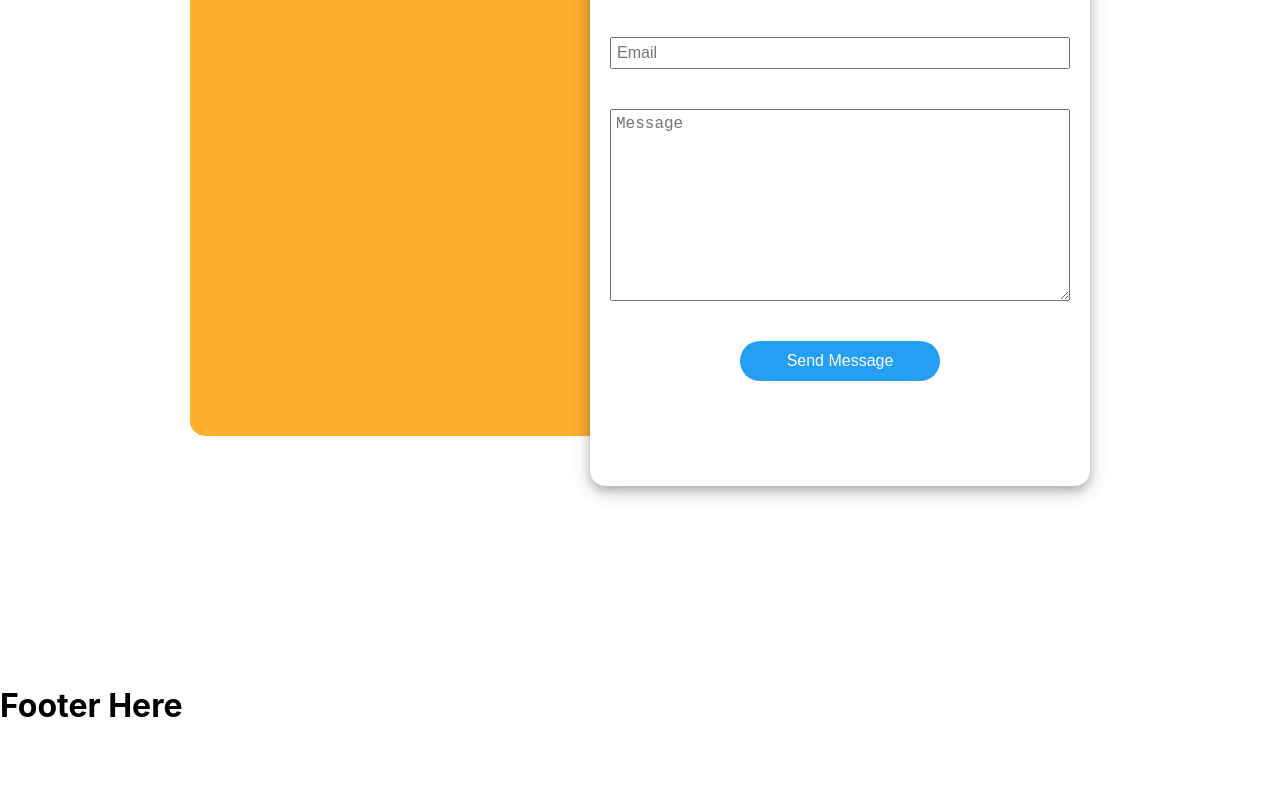
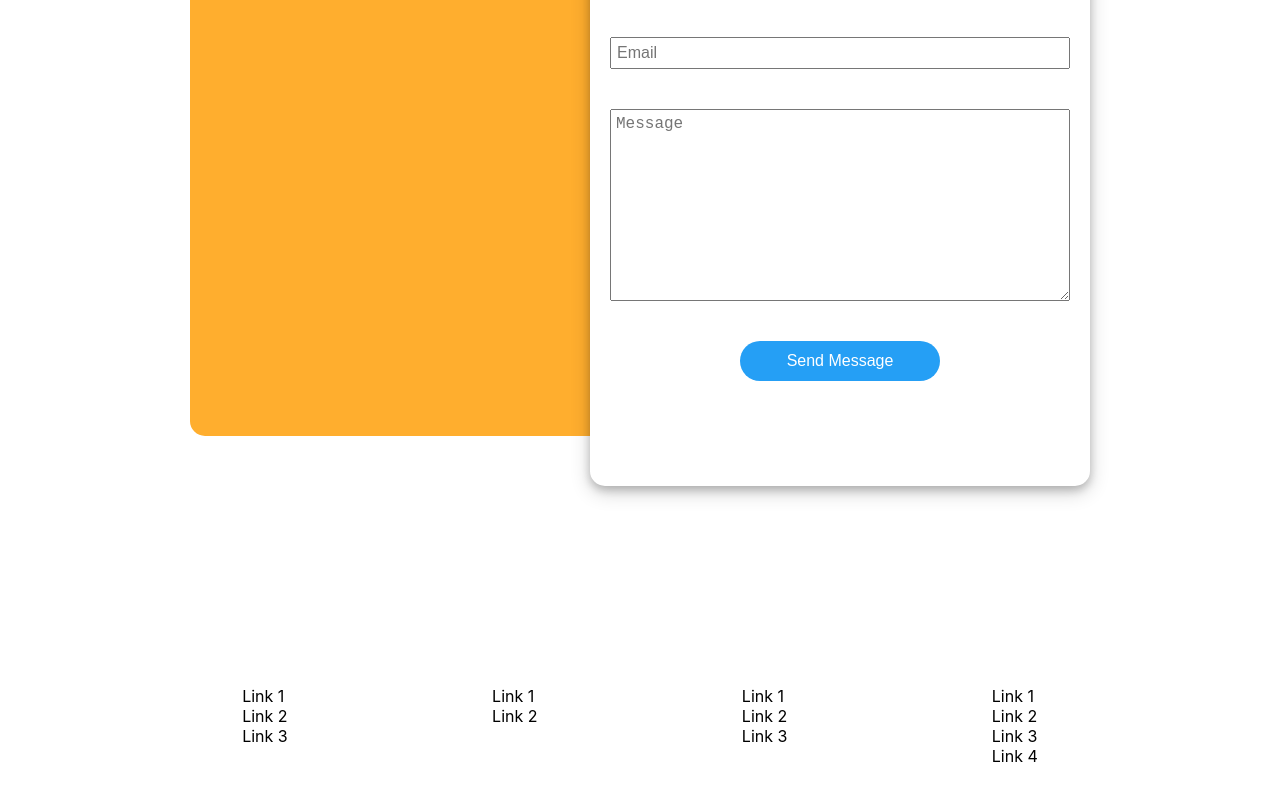
Before and after one commit to Carlos460/tennis-website, a React (Create React App) app: page / in a window 1280 px wide. Shown: the part 3221-4021 px from the top of the page. Before the commit the page ends 3946 px from the top, so only its background shows below. Built offline with nearby package versions, Linux system fonts and the light colour scheme.

Commit message:
Added footer layout

```diff
--- a/src/components/Footer/index.jsx
+++ b/src/components/Footer/index.jsx
@@ -1,9 +1,34 @@
 import React from 'react';
+
+import * as S from './styles';
 
 export default function Footer() {
   return (
     <>
-      <h1>Footer Here</h1>
+      <S.FooterContainer>
+        <S.LinkContainer>
+          <S.LinkCol>
+            <S.Link>Link 1</S.Link>
+            <S.Link>Link 2</S.Link>
+            <S.Link>Link 3</S.Link>
+          </S.LinkCol>
+          <S.LinkCol>
+            <S.Link>Link 1</S.Link>
+            <S.Link>Link 2</S.Link>
+          </S.LinkCol>
+          <S.LinkCol>
+            <S.Link>Link 1</S.Link>
+            <S.Link>Link 2</S.Link>
+            <S.Link>Link 3</S.Link>
+          </S.LinkCol>
+          <S.LinkCol>
+            <S.Link>Link 1</S.Link>
+            <S.Link>Link 2</S.Link>
+            <S.Link>Link 3</S.Link>
+            <S.Link>Link 4</S.Link>
+          </S.LinkCol>
+        </S.LinkContainer>
+      </S.FooterContainer>
     </>
   );
 }
--- a/src/components/Footer/styles.js
+++ b/src/components/Footer/styles.js
@@ -0,0 +1,26 @@
+import styled from 'styled-components';
+
+export const FooterContainer = styled.div`
+  width: 100%;
+  height: 300px;
+  display: flex;
+`;
+
+export const LinkContainer = styled.div`
+  margin: 0px auto;
+  width: 1000px;
+  display: flex;
+  justify-content: space-around;
+  border-bottom: 1px solid black;
+`;
+
+export const LinkCol = styled.div`
+  display: flex;
+  flex-direction: column;
+`;
+
+export const Link = styled.a`
+  color: black;
+`;
+
+// export const LogoLinkContainer = styled.div``;
```
